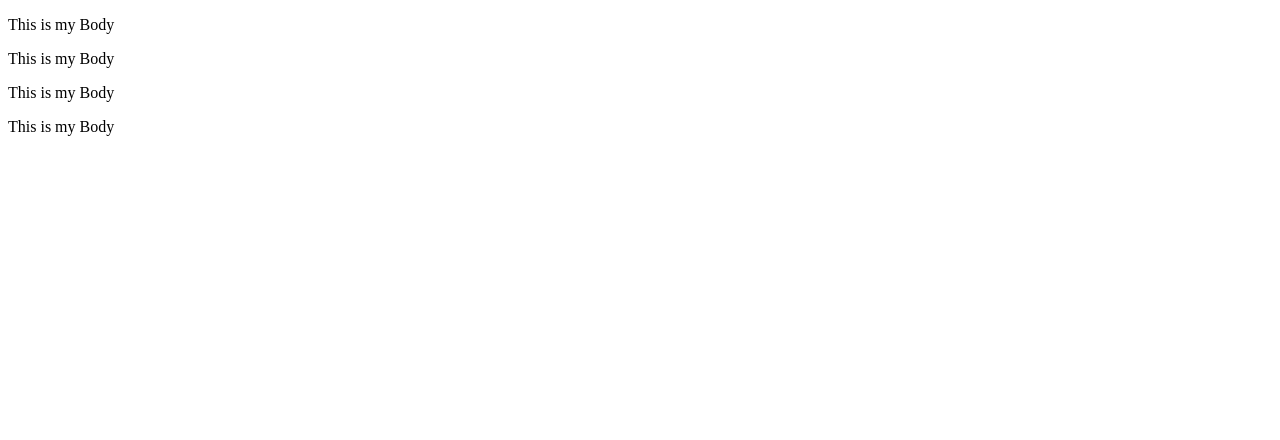
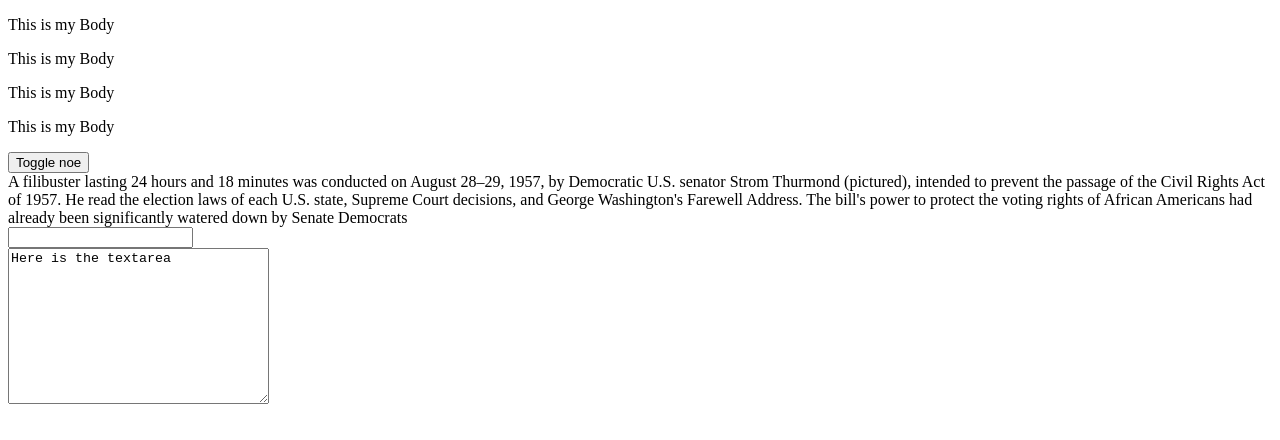
Before and after one commit to Hasibulislam8381/jQuery-Practice, a plain HTML site: page index.html in a window 1280 px wide. Drawn offline with Linux system fonts and the light colour scheme.

Commit message:
last commit

```diff
--- a/index.html
+++ b/index.html
@@ -11,6 +11,20 @@
 		<p id="second">This is my Body</p>
 		<p class="odd">This is my Body</p>
 		<p>This is my Body</p>
+		<button id="but">Toggle noe</button>
+		<div id="wiki">
+			A filibuster lasting 24 hours and 18 minutes was conducted on August
+			28–29, 1957, by Democratic U.S. senator Strom Thurmond (pictured),
+			intended to prevent the passage of the Civil Rights Act of 1957. He read
+			the election laws of each U.S. state, Supreme Court decisions, and George
+			Washington's Farewell Address. The bill's power to protect the voting
+			rights of African Americans had already been significantly watered down by
+			Senate Democrats
+		</div>
+		<input type="text" id="in" /><br />
+		<textarea name="" id="ta" cols="30" rows="10">
+Here is the textarea</textarea
+		>
 	</body>
 	<script src="js/jquery-3.6.1.min.js"></script>
 	<!-- <script src="https://code.jquery.com/jquery-3.6.1.min.js" integrity="sha256-o88AwQnZB+VDvE9tvIXrMQaPlFFSUTR+nldQm1LuPXQ=" crossorigin="anonymous"></script> -->
--- a/js/myjQuery.js
+++ b/js/myjQuery.js
@@ -1,14 +1,24 @@
 $(document).ready(function () {
+    console.log("You are in a new file now");
     //our jQuery code here
     //$('selector').action()
 
     //clicks on all the p elements
     console.log("We are using jQuery");
-    $("p").click();
-    $("p").click(function () {
-        console.log("You Clicked on p", this);
-        //$(this).hide();
-    });
+    //$("p").click();
+    // $("p").click(function () {
+    //     console.log("You Clicked on p", this);
+    //     //$(this).hide();
+    // });
+    // $("p").dblclick(function () {
+    //     console.log("You double Clicked on p", this);
+    //     //$(this).hide();
+    // });
+    // $("p").hover(function () {
+    //     console.log("You hovered on:", this);
+    //     //$(this).hide();
+    // });
+
     // there are three main types of selector in jQuery
     // 1.Elements selector
     // 2.Id selector
@@ -26,4 +36,49 @@ $(document).ready(function () {
     //$("*").click();
     //$("p.odd").click();
     //$("p:first").click();
+
+    //Events in jQuery
+    //Mouse events= click,dblclick,mouseenter,mouseleave
+    //keyboard events = keypress,keydown,keyup
+    //form events = submit,change,focus,blur
+    //documenr/windows events = load, resize,scroll,unload
+
+    $('p').on(
+        {
+            click:function(){
+                console.log('Thanks for clicking',this)
+            },
+            mouseleave:function(){
+                console.log('Mouseleave');
+            }
+        }
+    )
+
+    // $('#wiki').hide(1000,function(){
+    //     console.log('Hidden done');
+    // });
+    // $('#wiki').show(1000,function(){
+    //     console.log('show done');
+    // });
+    $('#but').click(function(){
+    //   $('#wiki').fadeOut(1000);
+      //fadeOut()
+      //fadeToggle()
+      //fadeTo()
+      //toggle
+      //Inslide method -callback method(a message) is optional
+    //   $('#wiki').slideToggle(1000);
+      //slideUp,slideDown,slideToggle
+      //Animate function in jQuery
+    });
+    // $('#wiki').animate({
+    //     opacity:0.3,
+    //     height: '150px',
+    //     width:'350px'
+    // },2000)
+   // $('#ta').val()
+//    $('#wiki').empty()
+//    $('#wiki').remove()
+//$('#wiki').css('color','blue')
+
 });
```
